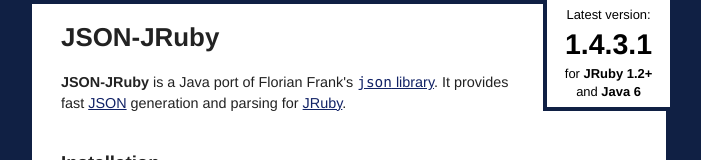
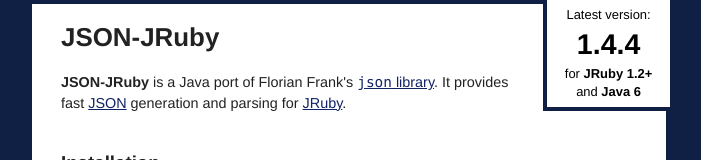
Before and after one commit to mernen/json-jruby, a plain HTML site: page index.html in a window 1280 px wide. Shown: the top 160 px of the page, without its empty margins (291-992 px from the left). Drawn offline with Linux system fonts and the light colour scheme.

Commit message:
New release: 1.4.4

```diff
--- a/index.html
+++ b/index.html
@@ -11,7 +11,7 @@
 <div id="latest">
 <a href="http://rubyforge.org/projects/json-jruby/" id="latest-link">
 Latest version:
-<strong id="latest-version">1.4.3.1</strong><span class="downgrade">,</span>
+<strong id="latest-version">1.4.4</strong><span class="downgrade">,</span>
 <span class="ln">for <strong id="latest-compat">JRuby 1.2+</strong></span>
 <span class="ln">and <strong id="latest-jcompat">Java 6</strong></span>
 </a>
```
